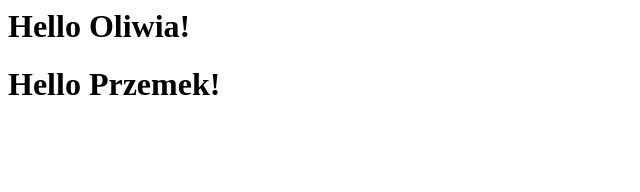
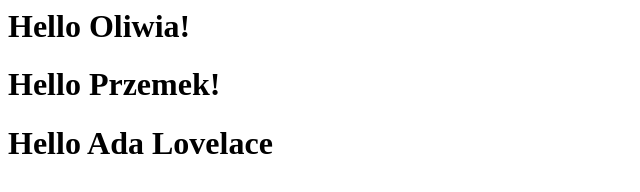
Before and after one commit to przemoai/introductions-2, a plain HTML site: page index.html in a window 1280 px wide. Shown: the whole page, without its empty margins (0-640 px from the left). Drawn offline with Linux system fonts and the light colour scheme.

Commit message:
Introduce Ada

```diff
--- a/index.html
+++ b/index.html
@@ -2,3 +2,6 @@
 
 
 <h1> Hello Przemek! </h1>
+
+
+<h1> Hello Ada Lovelace</h1>
```
